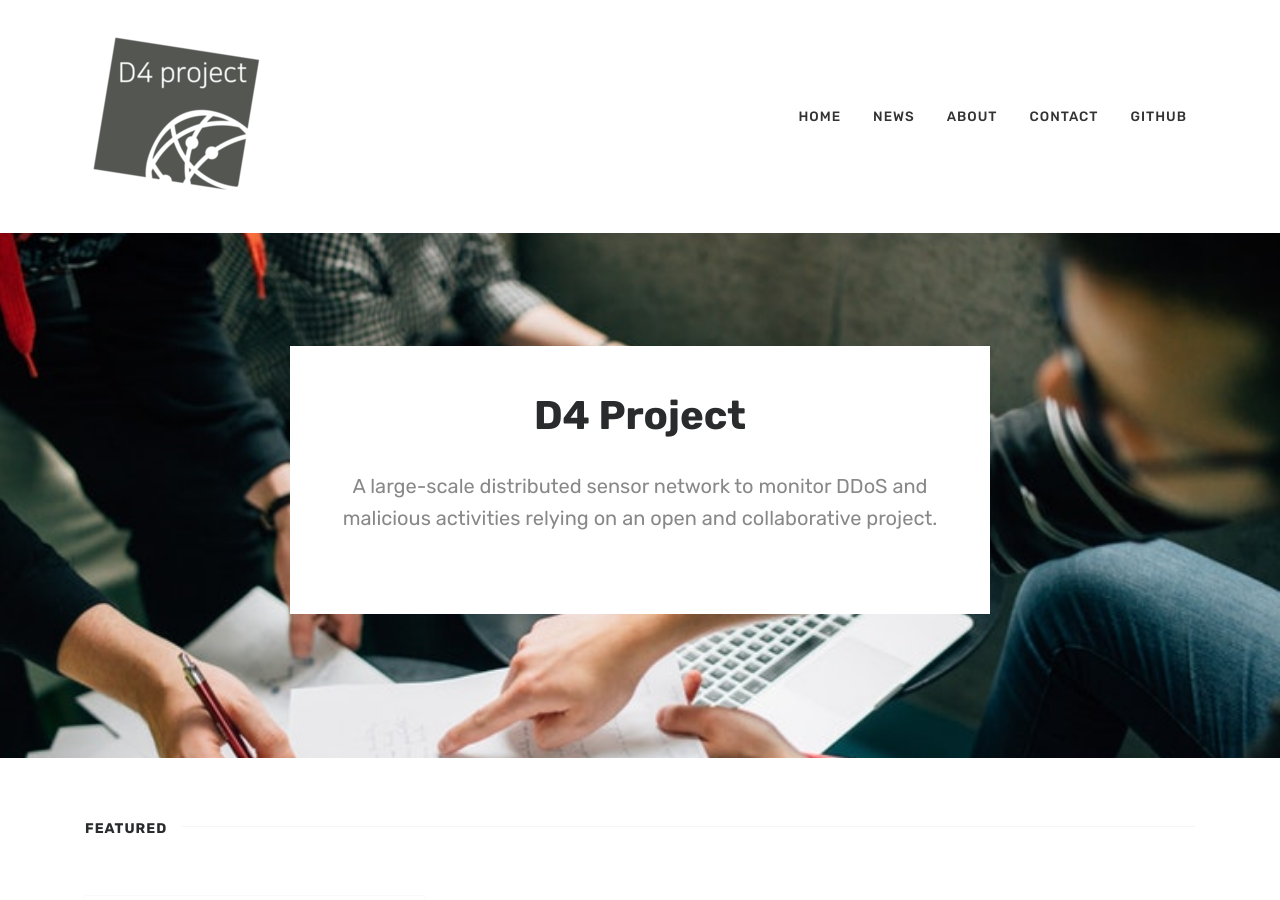
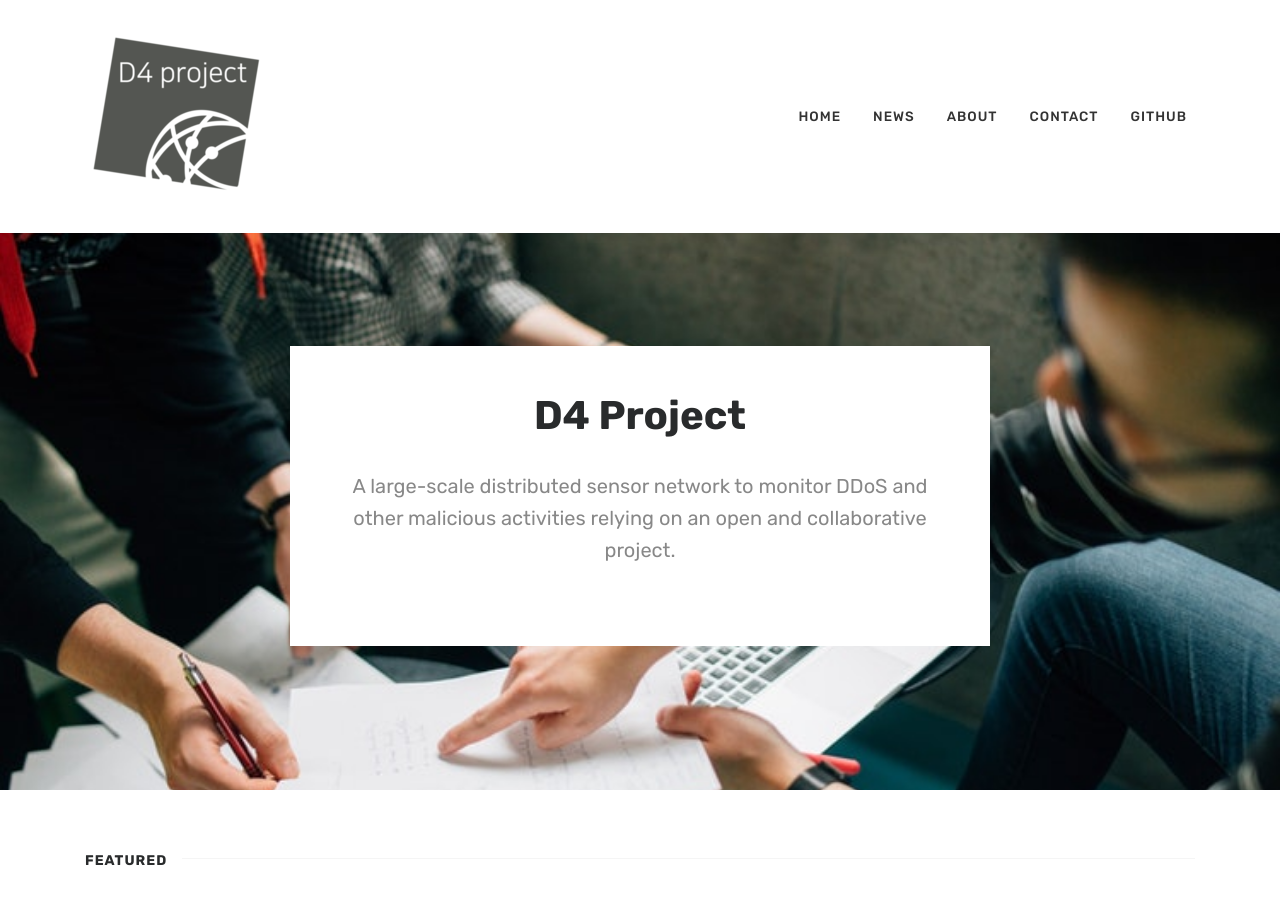
Before and after one commit to D4-project/d4-website, a Jekyll site: the page built from index.html, in a window 1280 px wide and 900 px high. Built offline with Jekyll 4.4.1, drawn with Linux system fonts in a browser that asks for light colours; the list of posts is cut into pages by our own code.

Commit message:
chg: [main] tagline updated

```diff
--- a/index.html
+++ b/index.html
@@ -13,7 +13,7 @@ title: Home
 <section class="intro">
     <div class="wrapintro">
         <h1>D4 Project</h1>
-        <h2 class="lead">A large-scale distributed sensor network to monitor DDoS and malicious activities relying on an open and collaborative project.</h2>
+        <h2 class="lead">A large-scale distributed sensor network to monitor DDoS and other malicious activities relying on an open and collaborative project.</h2>
     </div>
 </section>
 
```
